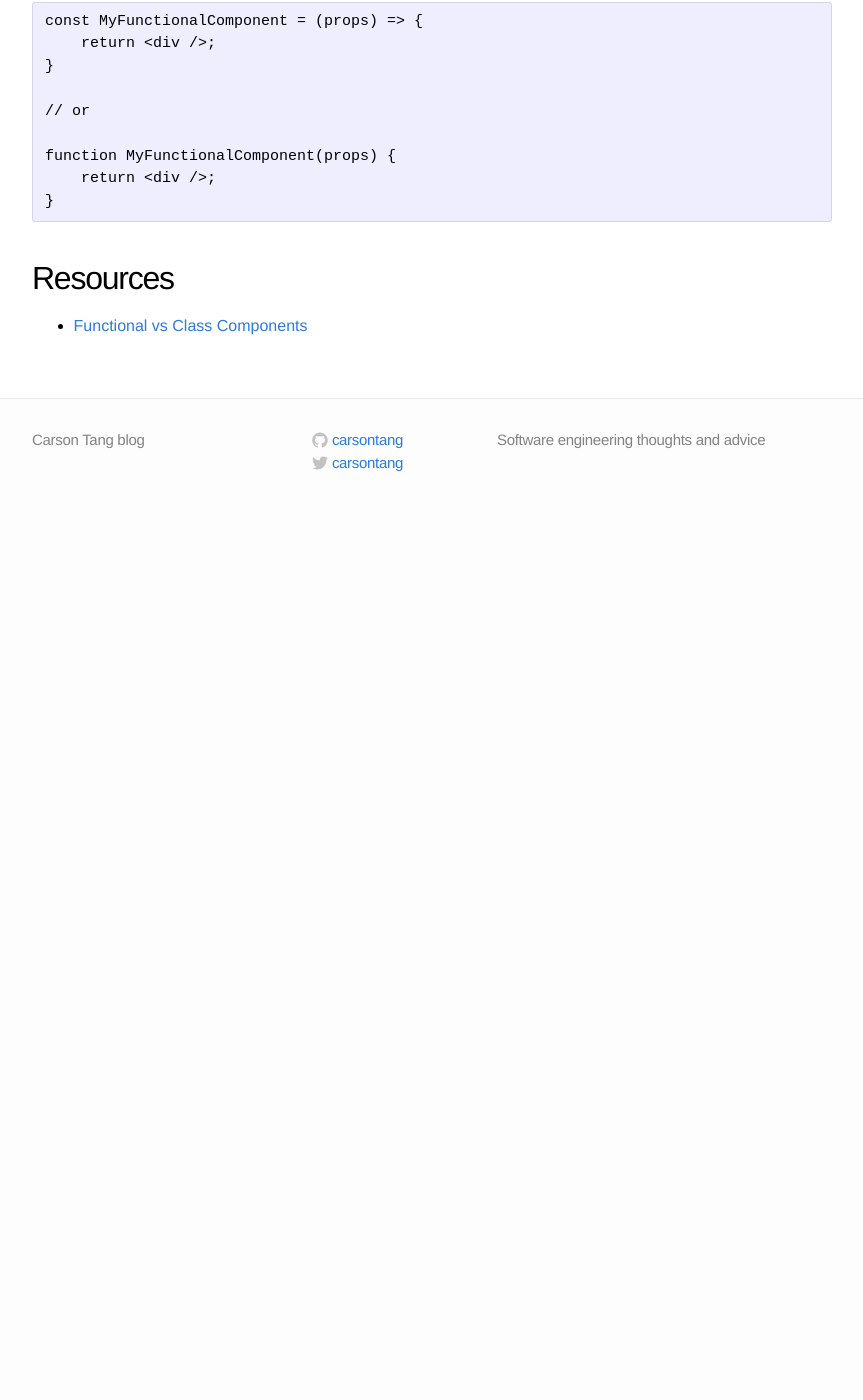
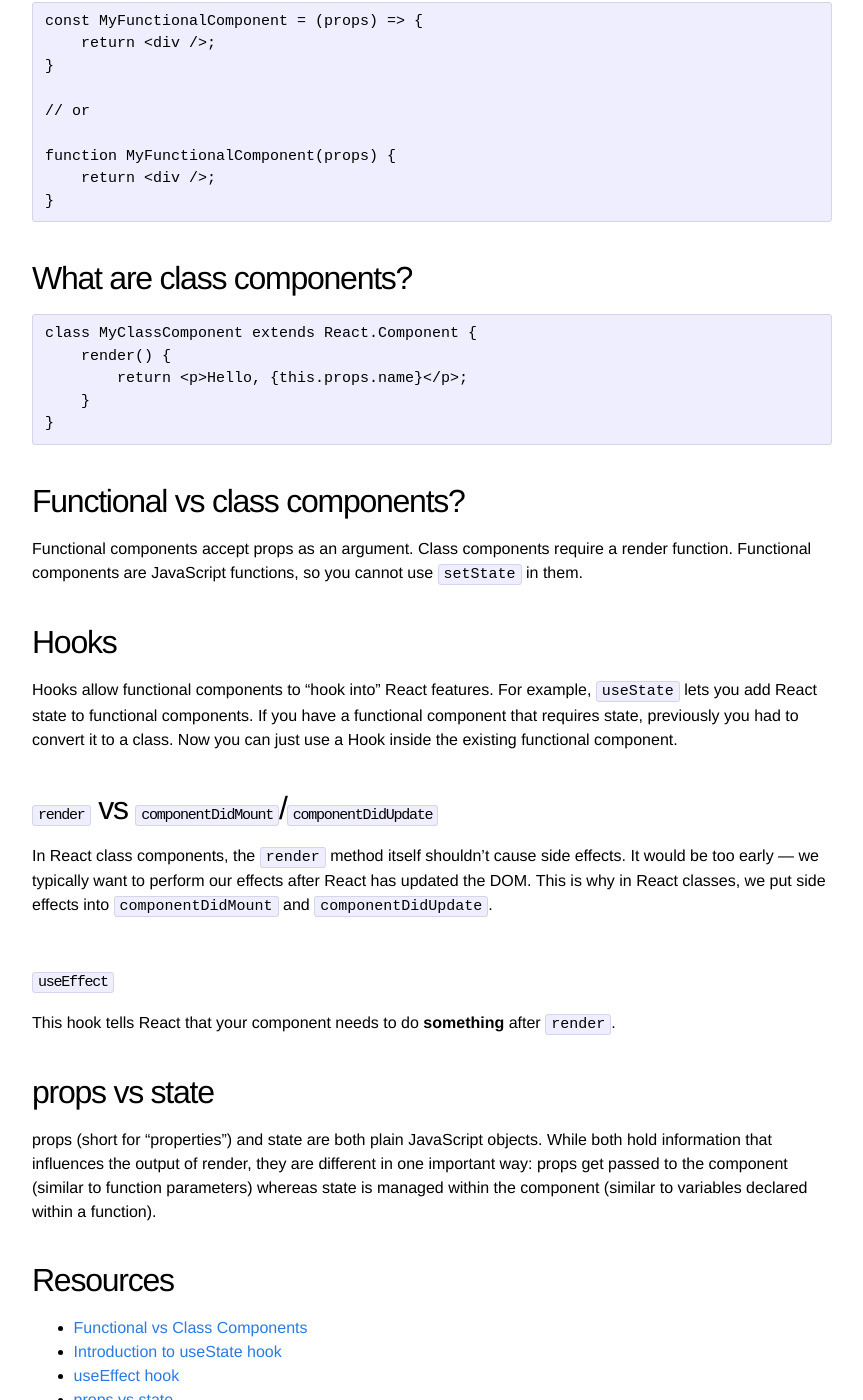
Before and after one commit to carsontang/carsontang.github.io, a Jekyll site: the page built from _posts/2022-01-01-quick-react-guide.md, in a window 1280 px wide and 1400 px high, scrolled down 257 px. Shown: the whole window, without its empty margins (208-1071 px from the left). Built offline with Jekyll 4.4.1, drawn with Linux system fonts in a browser that asks for light colours; before the commit the page ends 900 px from its top, so only the background shows below that.

Commit message:
update React guide

````diff
--- a/_posts/2022-01-01-quick-react-guide.md
+++ b/_posts/2022-01-01-quick-react-guide.md
@@ -19,5 +19,32 @@ function MyFunctionalComponent(props) {
 }
 ```
 
+## What are class components?
+```
+class MyClassComponent extends React.Component {
+    render() {
+        return <p>Hello, {this.props.name}</p>;
+    }
+}
+```
+
+## Functional vs class components?
+Functional components accept props as an argument. Class components require a render function. Functional components are JavaScript functions, so you cannot use `setState` in them.
+
+## Hooks
+Hooks allow functional components to "hook into" React features. For example, `useState` lets you add React state to functional components. If you have a functional component that requires state, previously you had to convert it to a class. Now you can just use a Hook inside the existing functional component.
+
+## `render` vs `componentDidMount`/`componentDidUpdate`
+In React class components, the `render` method itself shouldn’t cause side effects. It would be too early — we typically want to perform our effects after React has updated the DOM. This is why in React classes, we put side effects into `componentDidMount` and `componentDidUpdate`.
+
+## `useEffect`
+This hook tells React that your component needs to do **something** after `render`.
+
+## props vs state
+props (short for “properties”) and state are both plain JavaScript objects. While both hold information that influences the output of render, they are different in one important way: props get passed to the component (similar to function parameters) whereas state is managed within the component (similar to variables declared within a function).
+
 ## Resources
 * [Functional vs Class Components](https://djoech.medium.com/functional-vs-class-components-in-react-231e3fbd7108)
+* [Introduction to useState hook](https://reactjs.org/docs/hooks-state.html)
+* [useEffect hook](https://reactjs.org/docs/hooks-effect.html)
+* [props vs state](https://reactjs.org/docs/faq-state.html)
````
